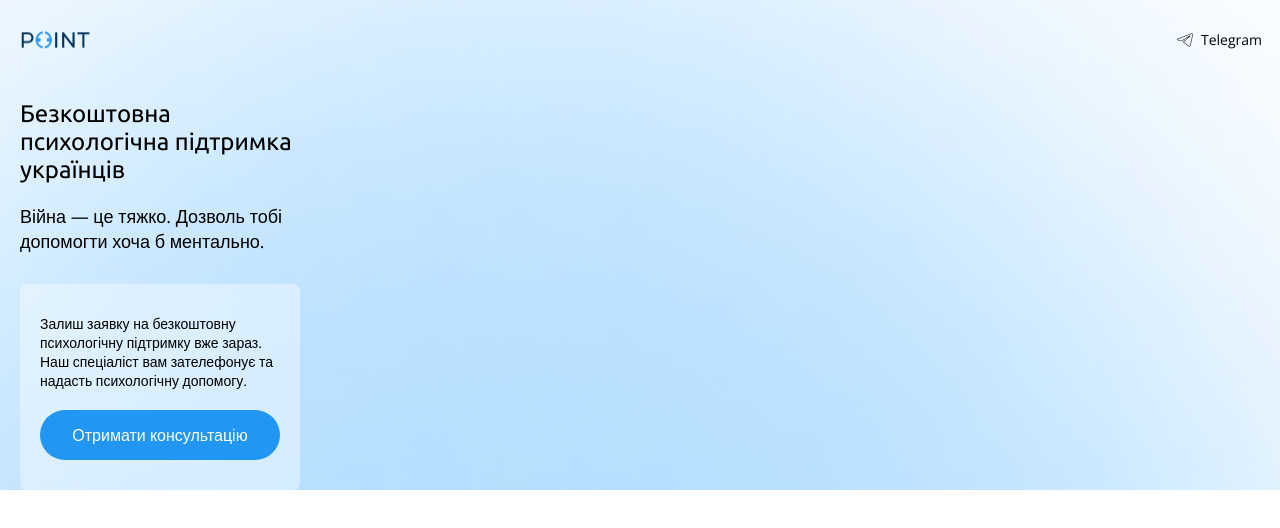
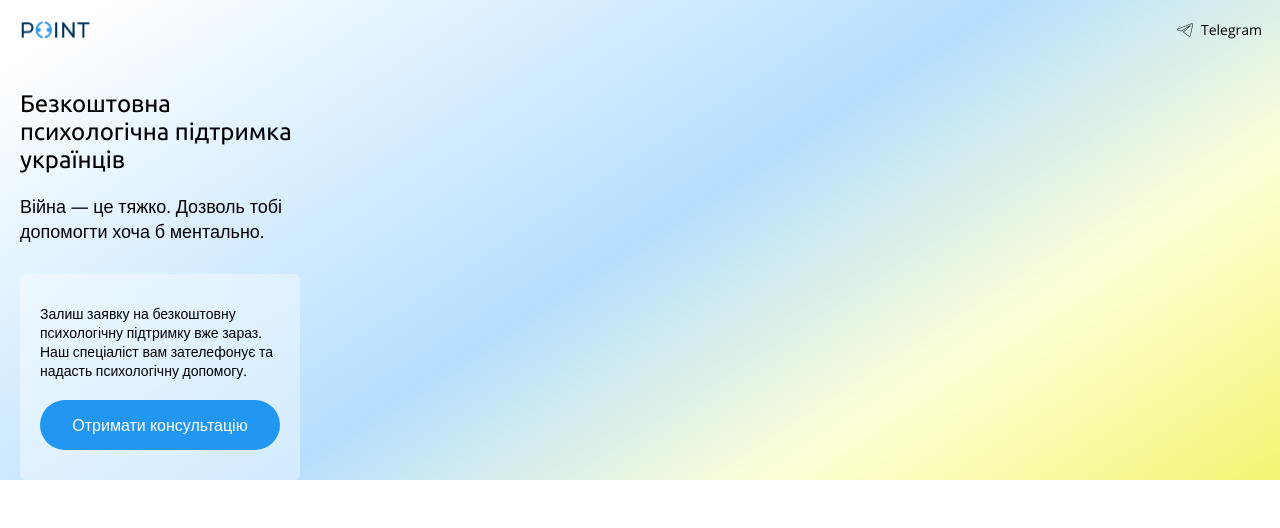
Before and after one commit to StanislavProtashchuk/PsyHelp, a website built with Parcel: page src/index.html in a window 1280 px wide. Built offline with nearby package versions, Linux system fonts and the light colour scheme.

Commit message:
background

```diff
--- a/src/sass/components/_container.scss
+++ b/src/sass/components/_container.scss
@@ -5,10 +5,9 @@
 }
 
 .elipse-wrapper {
-  position: absolute;
-  width: 100%;
-  background-size: cover;
-  background: url(../images/mobile/Ellipse1.png);
-  //   background: url(../images/mobile/Ellipse2.png);
-  background-size: cover;
+  // width: 100%;
+  // background: url(../images/mobile/Ellipse1.png);
+  // background-size: cover;
+
+  background: linear-gradient(147deg, white 5%, #b6dfff 50%, #feffd6, #f3f573);
 }
--- a/src/sass/layout/_header.scss
+++ b/src/sass/layout/_header.scss
@@ -2,7 +2,7 @@
   display: flex;
   justify-content: space-between;
 
-  margin-top: 30px;
+  padding-top: 20px;
 }
 
 .telegram-wrapper {
```
